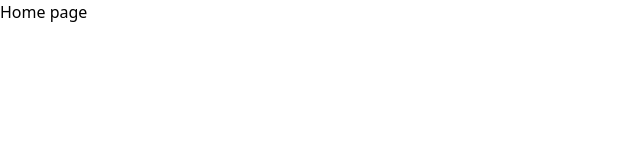
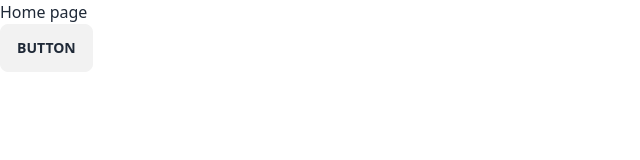
Before and after one commit to bohdancho/simple-todo, a Next.js app: page / in a window 1280 px wide. Shown: the top 160 px of the page, without its empty margins (0-640 px from the left). Built offline with nearby package versions, Linux system fonts and the light colour scheme.

Commit message:
add daisyui

```diff
--- a/package.json
+++ b/package.json
@@ -24,6 +24,7 @@
     "typescript": "5.2.2"
   },
   "devDependencies": {
+    "daisyui": "^3.7.3",
     "prettier": "^3.0.3",
     "prettier-plugin-tailwindcss": "^0.5.4",
     "prisma": "^5.2.0"
--- a/src/pages/index.tsx
+++ b/src/pages/index.tsx
@@ -1,3 +1,10 @@
 export default function Home() {
-  return <main>Home page</main>
+  return (
+    <main>
+      <div>Home page</div>
+      <button type='button' className='btn'>
+        button
+      </button>
+    </main>
+  )
 }
--- a/tailwind.config.ts
+++ b/tailwind.config.ts
@@ -7,6 +7,6 @@ const config: Config = {
     './src/app/**/*.{js,ts,jsx,tsx,mdx}',
   ],
   theme: {},
-  plugins: [],
+  plugins: [require('daisyui')],
 }
 export default config
```
Also changed, not shown: 1 other file (tests, documents, lock files or other folders).
